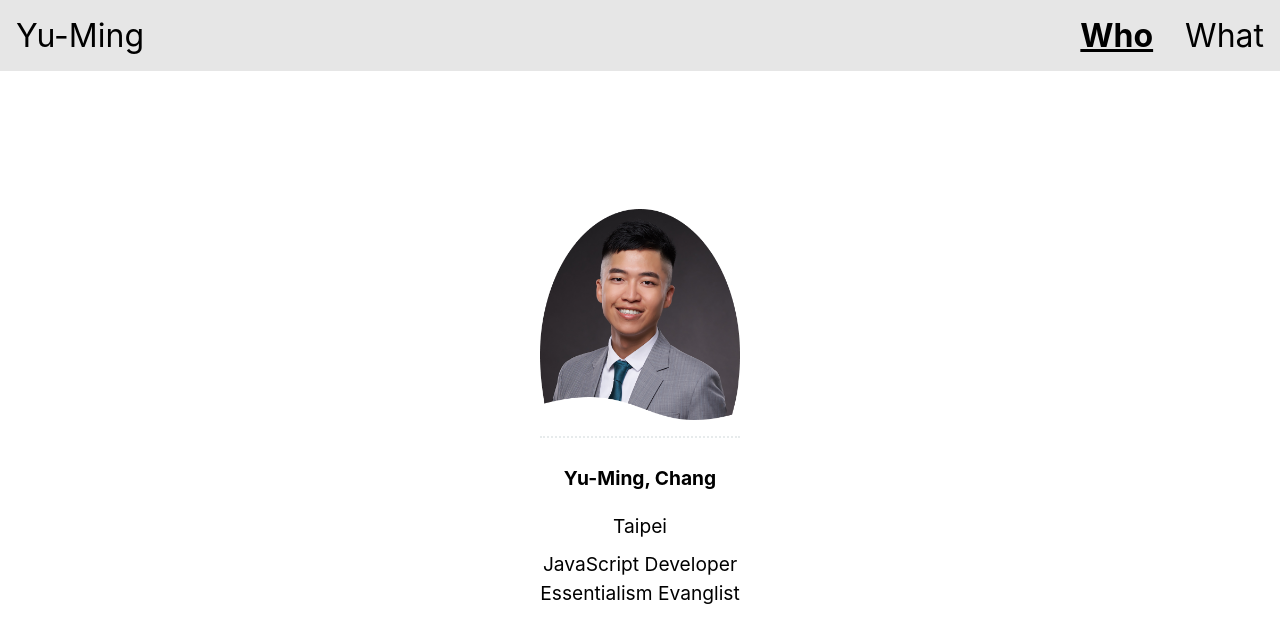
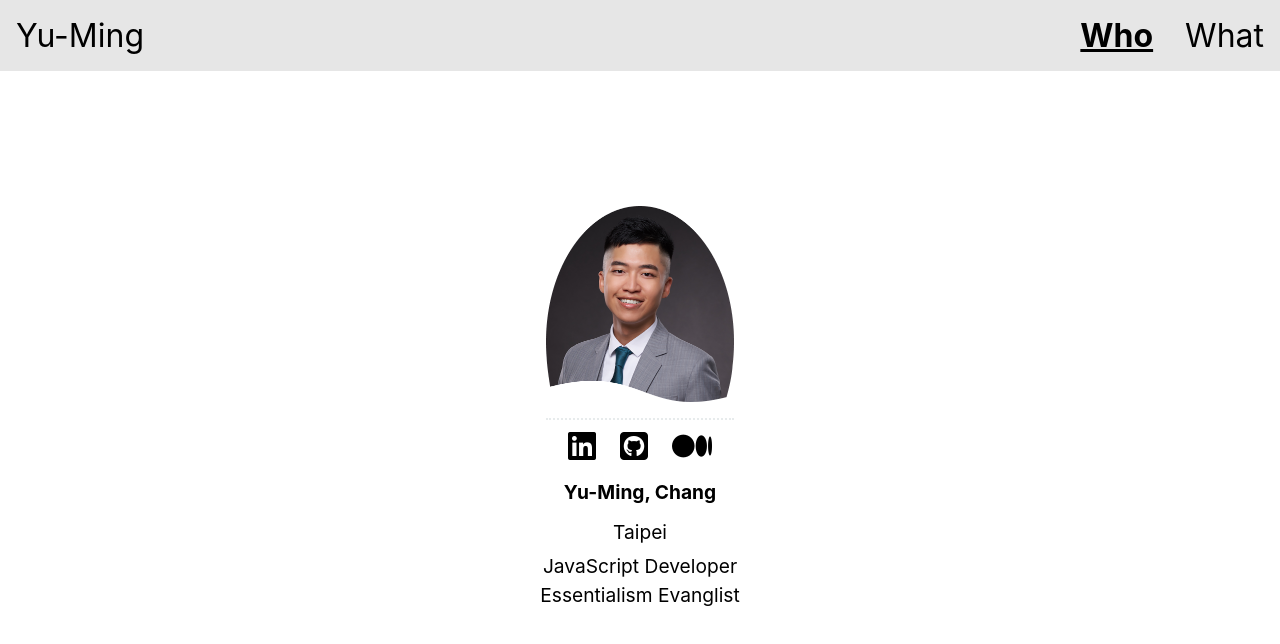
Before and after one commit to yumingchang1991/personal-portfolio, a React (Create React App) app: page /#/who in a window 1280 px wide. Shown: the top 644 px of the page. Built offline with nearby package versions, Linux system fonts and the light colour scheme.

Commit message:
[feat] Add social media icon & link to whopage.js

```diff
--- a/src/WhoPage.css
+++ b/src/WhoPage.css
@@ -26,13 +26,24 @@
     font-size: 24px;
 }
 
+.social-media-links {
+    /* Layout */
+    display: flex;
+    justify-content: center;
+    gap: 1.5rem;
+}
+
+.link-item {
+    list-style: none;
+}
+
 .intro {
     /* Layout */
     display: flex;
     flex-direction: column;
     justify-content: center;
     /* other */
-    line-height: 3rem;
+    line-height: 2.5rem;
     font-size: 1.2rem;
 }
 
--- a/src/WhoPage.js
+++ b/src/WhoPage.js
@@ -1,10 +1,29 @@
 import './WhoPage.css'
 
-function WhoPage() {
+export default function WhoPage() {
     return (
         <div className="who-content">
             <div className="avatar-container">
-                <img className="avatar" src="./Avatar.png" width="200px" height="211px" alt="this is avatar"></img>
+                <img className="avatar" src="./Avatar.png" width="188px" height="196px" alt="this is avatar"></img>
+            </div>
+            <div className='links-container'>
+                <ul className='social-media-links'>
+                    <li className='link-item'>
+                        <a className='link' href='https://www.linkedin.com/in/yumingchang1991/' target='_blank' rel='noreferrer'>
+                            <i class="fa-brands fa-linkedin fa-2xl"></i>
+                        </a>
+                    </li>
+                    <li className='link-item'>
+                        <a className='link' href='https://github.com/yumingchang1991' target='_blank' rel='noreferrer'>
+                            <i class="fa-brands fa-github-square fa-2xl"></i>
+                        </a>
+                    </li>
+                    <li className='link-item'>
+                        <a className='link' href='https://yumingchang1991.medium.com/' target='_blank' rel='noreferrer'>
+                            <i class="fa-brands fa-medium fa-2xl"></i>
+                        </a>
+                    </li>
+                </ul>
             </div>
             <section className="intro">
                 <p className="author">
@@ -23,5 +42,3 @@ function WhoPage() {
         </div>
     )
 }
-
-export default WhoPage
```
